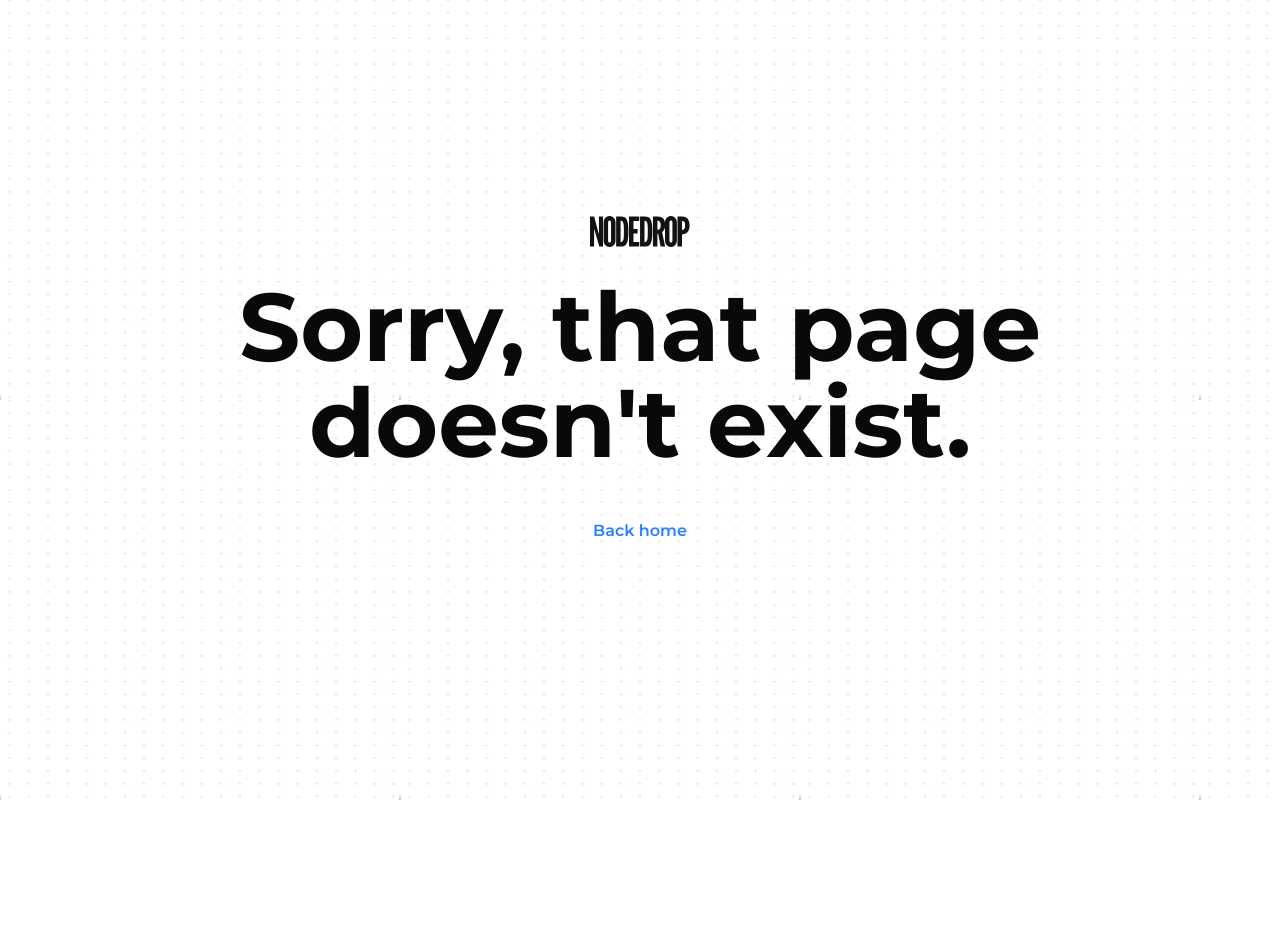
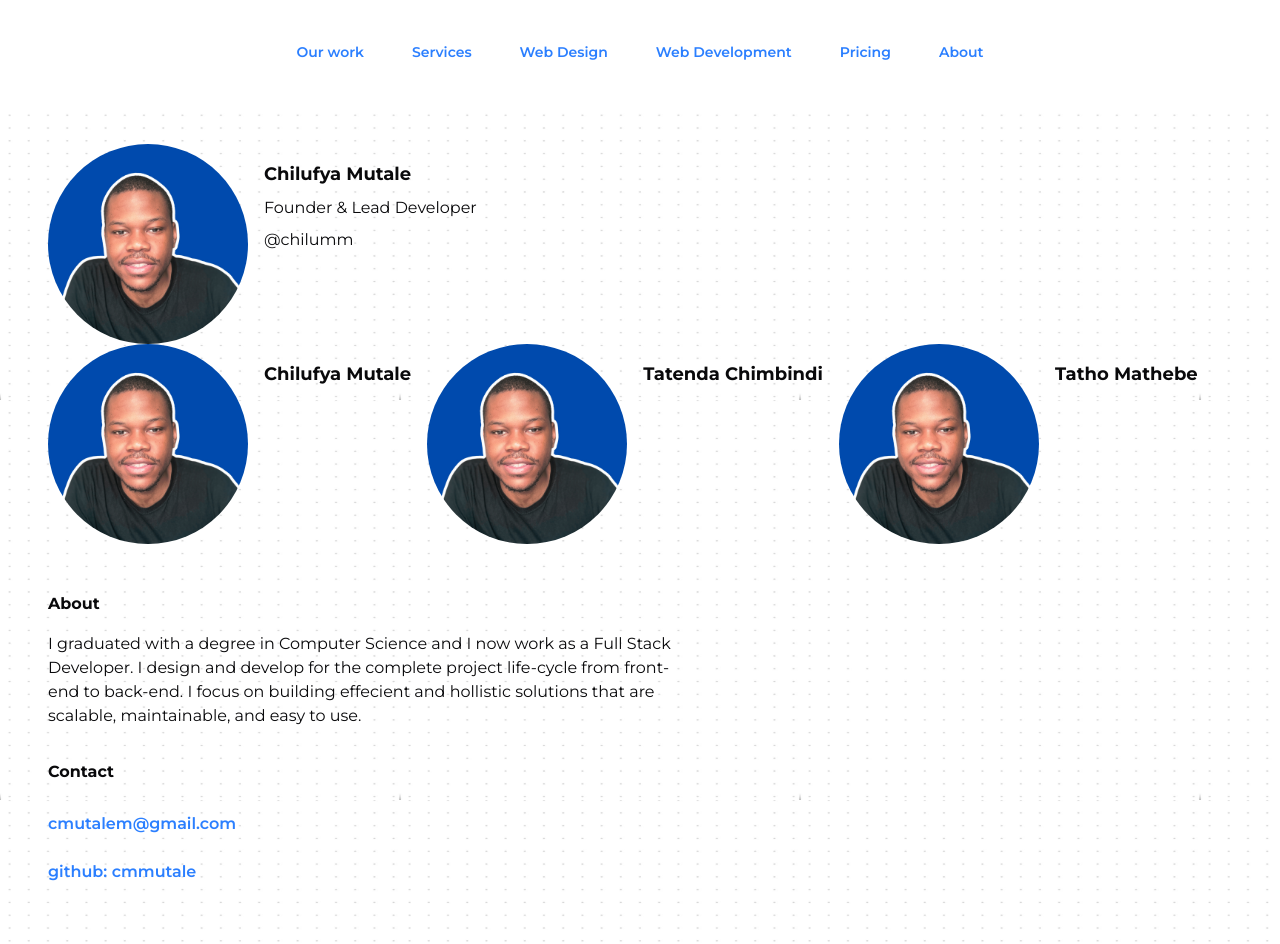
Before and after one commit to nodedropteam/landing-nodedrop, a Next.js app: page /about in a window 1280 px wide. Before the commit this address had no page. Before the commit the page ends 800 px from the top, so only its background shows below. Built offline with nearby package versions, Linux system fonts and the light colour scheme.

Commit message:
created about page

```diff
--- /dev/null
+++ b/src/app/about/page.tsx
@@ -0,0 +1,16 @@
+import React from 'react'
+import ProfileCard from '~/components/elements/ProfileCard'
+import { ProfileCards } from '~/components/elements/ProfileCard'
+import Header from '~/components/elements/Header'
+import AboutProfile from '~/components/about/AboutProfile'
+
+export default function page() {
+    return (
+        <div className='page-wrapper content'>
+            <Header />
+            <ProfileCard />
+            <ProfileCards />
+            <AboutProfile />
+        </div>
+    )
+}
--- /dev/null
+++ b/src/components/about/AboutProfile.tsx
@@ -0,0 +1,38 @@
+import React from 'react'
+import Wrapper from '../elements/Wrapper'
+import Link from 'next/link'
+import { Button } from '../ui/button'
+
+export default function AboutProfile() {
+    return (
+        <div>
+            <Wrapper className='py-12'>
+                <div className='max-w-[60ch] space-y-8'>
+                    <div className='space-y-4'>
+                        <h4 className='font-bold'>About</h4>
+                        <p>
+                            I graduated with a degree in Computer Science and I now work as a
+                            Full Stack Developer. I design and develop for the complete project life-cycle
+                            from front-end to back-end. I focus on building effecient and hollistic
+                            solutions that are scalable, maintainable, and easy to use.
+                        </p>
+                    </div>
+                    <div className='space-y-4'>
+                        <h4 className='font-bold'>Contact</h4>
+                        <ul>
+                            <li>
+                                <Link href={`mailto:cmutalem@gmail.com`}>
+                                    <Button className='px-0' variant={`link`}>cmutalem@gmail.com</Button></Link>
+                            </li>
+                            <li>
+                                <Link href={`https://www.github.com/cmmutale`}>
+                                    <Button className='px-0' variant={`link`}>github: cmmutale</Button>
+                                </Link>
+                            </li>
+                        </ul>
+                    </div>
+                </div>
+            </Wrapper>
+        </div>
+    )
+}
--- a/src/components/elements/Header.tsx
+++ b/src/components/elements/Header.tsx
@@ -23,6 +23,10 @@ export const mainMenu = [
     {
         name: "Pricing",
         url: "#pricing"
+    },
+    {
+        name: "About",
+        url: "/about"
     }
 ]
 
--- /dev/null
+++ b/src/components/elements/ProfileCard.tsx
@@ -0,0 +1,58 @@
+import Image from 'next/image'
+import Wrapper from './Wrapper'
+
+const TeamMembers = [
+    {
+        name: "Chilufya Mutale",
+        headshot: "/headshot_chilu.jpg",
+        role: "",
+        bio: ""
+    },
+    {
+        name: "Tatenda Chimbindi",
+        headshot: "/headshot_chilu.jpg",
+        role: "",
+        bio: ""
+    },
+    {
+        name: "Tatho Mathebe",
+        headshot: "/headshot_chilu.jpg",
+        role: "",
+        bio: ""
+    },
+
+]
+
+export default function ProfileCard() {
+    return (
+        <div>
+            <Wrapper className='' variant='hero'>
+                <div className='flex gap-4 items-start flex-wrap'>
+                    <Image alt='headshot' src={`/headshot_chilu.jpg`} width={200} height={200} className='rounded-full' />
+                    <div className="body space-y-2 pt-4">
+                        <h3 className='font-bold text-lg'>Chilufya Mutale</h3>
+                        <p>Founder & Lead Developer</p>
+                        <p>@chilumm</p>
+                    </div>
+                </div>
+            </Wrapper>
+        </div>
+    )
+}
+
+export function ProfileCards() {
+    return (
+        <div className='flex gap-4 flex-wrap'>
+            {TeamMembers.map((member, index) => (
+                <div key={index} className='flex gap-4 items-start flex-wrap'>
+                    <Image alt='headshot' src={member.headshot} width={200} height={200} className='rounded-full' />
+                    <div className="body space-y-2 pt-4">
+                        <h3 className='font-bold text-lg'>{member.name}</h3>
+                        <p>{member.role}</p>
+                        <p>{member.bio}</p>
+                    </div>
+                </div>
+            ))}
+        </div>
+    )
+}
--- a/src/components/elements/Wrapper.tsx
+++ b/src/components/elements/Wrapper.tsx
@@ -3,7 +3,7 @@ import React from 'react';
 interface Props {
     children: React.ReactNode;
     className?: string;
-    variant?: 'base' | 'wide' | 'full';
+    variant?: 'base' | 'wide' | 'full' | 'hero';
     scrollName?: string;
 }
 
@@ -11,7 +11,8 @@ export default function Wrapper({ children, className = '', variant = 'base', sc
     const variants = {
         base: '',
         wide: 'feature',
-        full: 'full'
+        full: 'full',
+        hero: 'pt-36',
     };
 
     const classString = `${className} ${variants[variant]}`.trim();
--- a/src/components/landing/Hero.tsx
+++ b/src/components/landing/Hero.tsx
@@ -21,7 +21,7 @@ export default function Hero() {
                 </div>
 
                 <div className="cta-row flex flex-wrap justify-center gap-4 mx-auto w-fit">
-<Link className='block' href={process.env.CALENDLY_LINK ?? "/not-found"} target='_blank'>
+                    <Link className='block' href={process.env.CALENDLY_LINK ?? "/not-found"} target='_blank'>
                         <Button size={`lg`}>
                             Schedule Project Audit
                         </Button>
```
Also changed, not shown: public/headshot_chilu.jpg (added), 1 other file (tests, documents, lock files or other folders).
